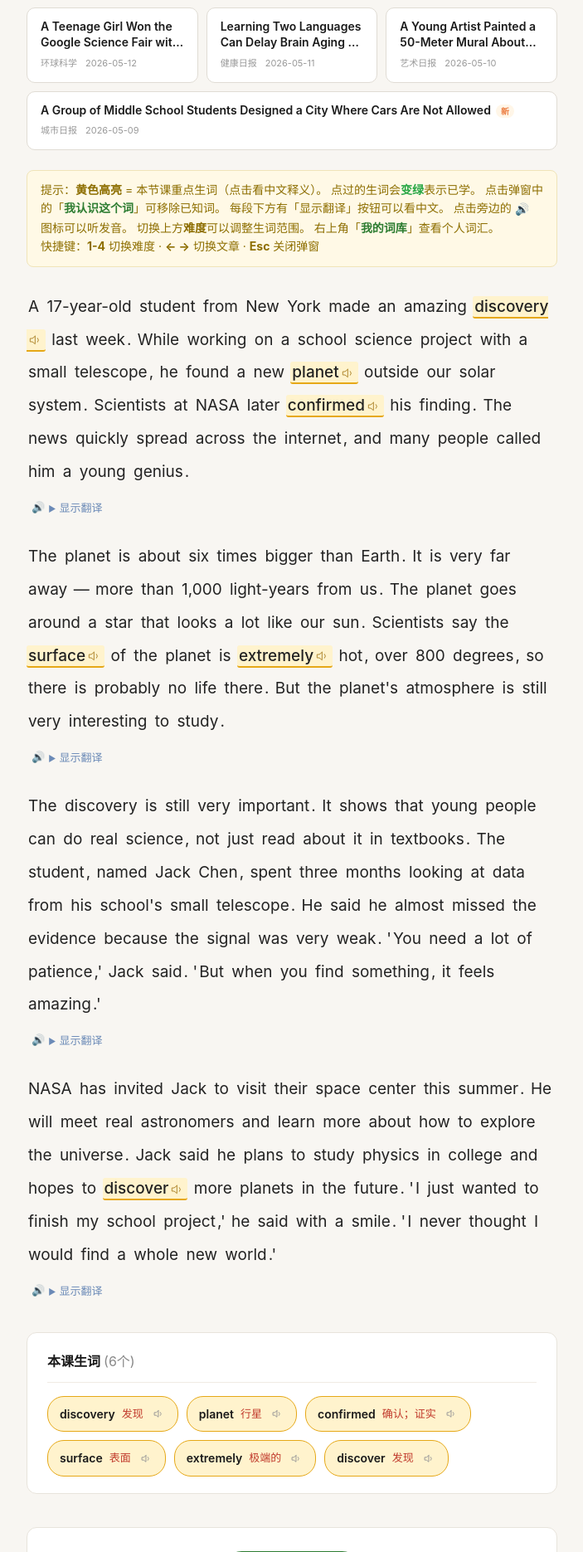
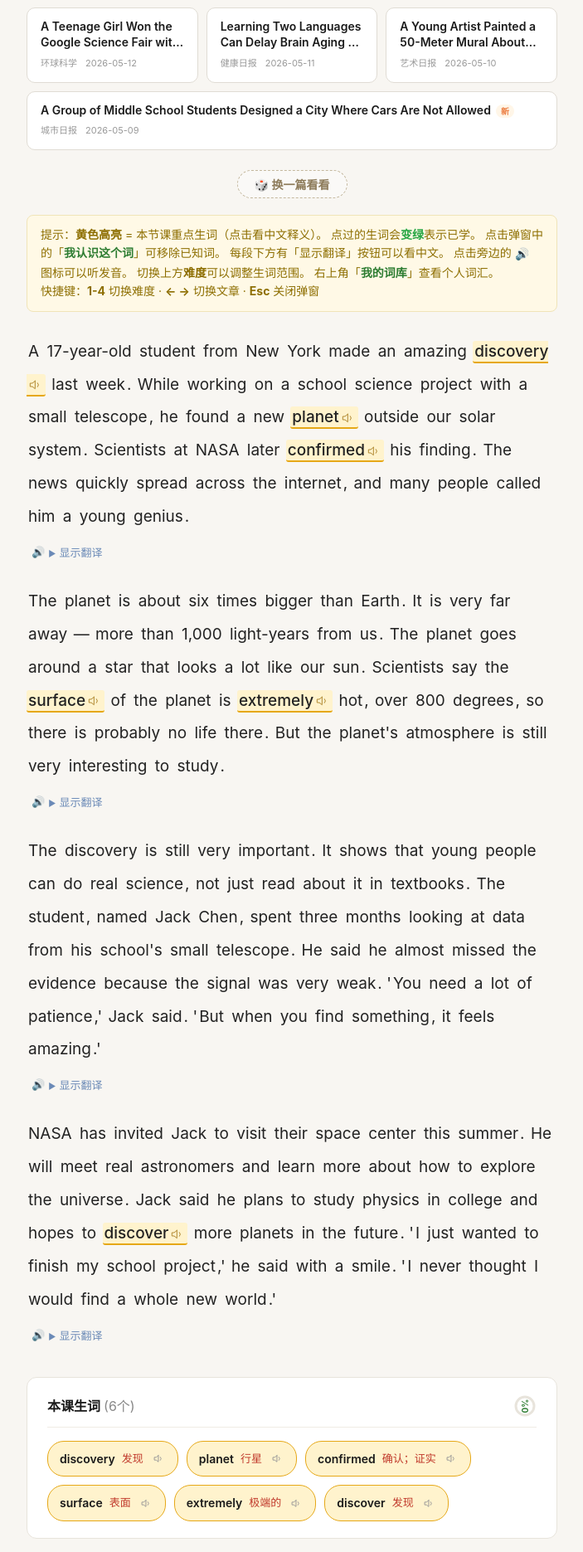
Before and after one commit to jxitc/vocab, a Flask app: page / in a window 1280 px wide. Shown: the part 572-2443 px from the top of the page at 83% size, without its empty margins (288-991 px from the left). Run offline with Flask 3, Linux system fonts and the light colour scheme.

Commit message:
Iter 21: Random article button + word progress ring
Co-Authored-By: Claude Opus 4.7 <noreply@anthropic.com>

```diff
--- a/src/server.py
+++ b/src/server.py
@@ -1,5 +1,5 @@
 """
-Vocab in News - Web Server (Iteration 20)
+Vocab in News - Web Server (Iteration 21)
 Flask app serving interactive article reading page with
 word annotation, paragraph-level Chinese translations,
 multiple difficulty levels, and multiple articles.
--- a/src/templates/index.html
+++ b/src/templates/index.html
@@ -235,6 +235,69 @@
         @keyframes badgePulse {
             0%, 100% { opacity: 1; }
             50% { opacity: 0.6; }
+        }
+
+        .random-btn {
+            padding: 6px 20px;
+            font-size: 14px;
+            font-weight: 600;
+            border: 1.5px dashed #c4b89e;
+            border-radius: 20px;
+            background: #faf9f7;
+            color: #8d7b5a;
+            cursor: pointer;
+            font-family: inherit;
+            transition: all 0.2s;
+        }
+
+        .random-btn:hover {
+            border-style: solid;
+            border-color: #a09070;
+            background: #f0ebe4;
+            color: #6b5a3e;
+            transform: translateY(-1px);
+        }
+
+        body.dark .random-btn {
+            background: #252528;
+            border-color: #5a5040;
+            color: #a09070;
+        }
+        body.dark .random-btn:hover {
+            border-color: #807060;
+            background: #333;
+            color: #c0b090;
+        }
+
+        /* ── Progress Ring ──────────────────────────── */
+        .progress-ring-wrap {
+            display: inline-flex;
+            align-items: center;
+            gap: 6px;
+        }
+
+        .progress-ring {
+            transform: rotate(-90deg);
+        }
+
+        .progress-ring-bg {
+            fill: none;
+            stroke: #e8e4dc;
+        }
+
+        .progress-ring-fill {
+            fill: none;
+            stroke: #66bb6a;
+            stroke-linecap: round;
+            transition: stroke-dashoffset 0.5s ease;
+        }
+
+        .progress-ring-text {
+            font-size: 10px;
+            font-weight: 700;
+            fill: #2e7d32;
+            text-anchor: middle;
+            dominant-baseline: central;
         }
 
         /* ── My Words Panel ───────────────────────────── */
@@ -1689,6 +1752,9 @@
         <!-- Article Switcher -->
         <div class="article-switcher" id="articleSwitcher" style="display:none;">
         </div>
+        <div style="text-align:center;margin-bottom:20px;" id="randomBtnWrap" hidden>
+            <button class="random-btn" id="randomArticleBtn" title="随机选一篇">🎲 换一篇看看</button>
+        </div>
 
         <!-- Help hint -->
         <div class="help-hint">
@@ -2624,6 +2690,7 @@
 
             saveProgress();
             renderMyWordsPanel();
+            updateProgressRing();
 
             // Track total words learned for stats
             var allLearnedNow = 0;
@@ -2648,6 +2715,50 @@
                 pos: entry.pos || '',
                 level: entry.level || 0
             };
+        }
+
+        // ── Progress Ring ────────────────────────────────
+        var RING_CIRCUMFERENCE = 69.12; // 2 * π * 11 (r=11)
+
+        function updateProgressRing() {
+            var fill = document.getElementById('progressRingFill');
+            var text = document.getElementById('progressRingText');
+            if (!fill || !text) return;
+
+            var items = wordPanelList.querySelectorAll('.word-panel-item');
+            var total = items.length;
+            if (total === 0) return;
+
+            var learned = 0;
+            for (var i = 0; i < items.length; i++) {
+                if (items[i].classList.contains('learned')) {
+                    learned++;
+                }
+            }
+            // Also check state.learnedWords to catch item updates before DOM refresh
+            for (var k in state.learnedWords) {
+                if (state.learnedWords.hasOwnProperty(k) && state.learnedWords[k]) {
+                    var item = wordPanelList.querySelector('.word-panel-item[data-word-lower="' + k + '"]');
+                    if (item && !item.classList.contains('learned')) {
+                        learned++;
+                    }
+                }
+            }
+            // Deduplicate: just count unique learned from state that exist in panel
+            var uniqueLearned = 0;
+            var seen = {};
+            for (var j = 0; j < items.length; j++) {
+                var lower = items[j].getAttribute('data-word-lower');
+                if (lower && state.learnedWords[lower] && !seen[lower]) {
+                    seen[lower] = true;
+                    uniqueLearned++;
+                }
+            }
+
+            var pct = Math.round((uniqueLearned / total) * 100);
+            var offset = RING_CIRCUMFERENCE * (1 - pct / 100);
+            fill.setAttribute('stroke-dashoffset', offset);
+            text.textContent = pct + '%';
         }
 
         // ── My Words Panel ──────────────────────────────
@@ -2850,7 +2961,13 @@
             }
 
             wordPanel.style.display = 'block';
-            wordPanelTitle.innerHTML = '本课生词 <span class="count">(' + count + '个)</span>';
+            wordPanelTitle.innerHTML = '本课生词 <span class="count">(' + count + '个)</span>' +
+                '<span class="progress-ring-wrap" style="float:right;">' +
+                '<svg class="progress-ring" width="28" height="28" viewBox="0 0 28 28">' +
+                '<circle class="progress-ring-bg" cx="14" cy="14" r="11" stroke-width="3"/>' +
+                '<circle class="progress-ring-fill" id="progressRingFill" cx="14" cy="14" r="11" stroke-width="3" stroke-dasharray="69.12" stroke-dashoffset="69.12"/>' +
+                '<text class="progress-ring-text" id="progressRingText" x="14" y="14">0%</text>' +
+                '</svg></span>';
 
             wordPanelList.innerHTML = '';
             for (var i = 0; i < uniqueWords.length; i++) {
@@ -2887,6 +3004,8 @@
 
                 wordPanelList.appendChild(item);
             }
+
+            updateProgressRing();
         }
 
         // ── Restore finished state ─────────────────────
@@ -2900,6 +3019,7 @@
                 finishBtn.textContent = '已完成 ✓';
                 finishBtn.disabled = true;
             }
+            updateProgressRing();
         }
 
         // ── Populate header ────────────────────────────
@@ -2936,12 +3056,15 @@
 
         // ── Article Switcher ───────────────────────────
         function renderArticleSwitcher() {
+            var randomWrap = document.getElementById('randomBtnWrap');
             if (state.articles.length <= 1) {
                 articleSwitcher.style.display = 'none';
+                if (randomWrap) randomWrap.hidden = true;
                 return;
             }
 
             articleSwitcher.style.display = 'flex';
+            if (randomWrap) randomWrap.hidden = false;
             articleSwitcher.innerHTML = '';
 
             for (var i = 0; i < state.articles.length; i++) {
@@ -3332,6 +3455,30 @@
             }
         });
 
+        // ── Random Article Button ─────────────────────
+        document.getElementById('randomArticleBtn').addEventListener('click', function() {
+            if (state.articles.length <= 1) return;
+            var curId = state.articleId;
+            var others = [];
+            for (var i = 0; i < state.articles.length; i++) {
+                if (state.articles[i].id !== curId) {
+                    others.push(state.articles[i].id);
+                }
+            }
+            if (others.length === 0) return;
+            var pick = others[Math.floor(Math.random() * others.length)];
+            state.articleId = pick;
+            savePreferences();
+            state.isFinished = false;
+            finishMsg.classList.remove('visible');
+            finishBtn.classList.remove('done');
+            finishBtn.textContent = '我读完了！';
+            finishBtn.disabled = false;
+            quizSection.style.display = 'none';
+            saveProgress();
+            loadArticleContent(state.articleId);
+        });
+
         // ── Event Delegation: Article Switcher ────────
         articleSwitcher.addEventListener('click', function(e) {
             var card = e.target.closest('.article-card');
```
Also changed, not shown: docs/running-log.md (+7 -0 lines).
